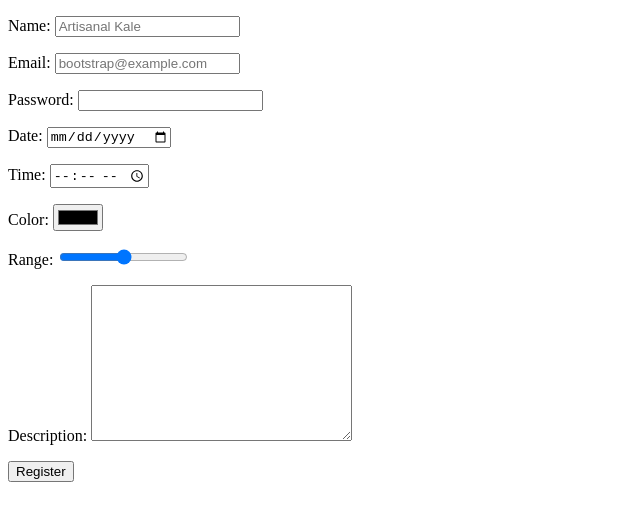
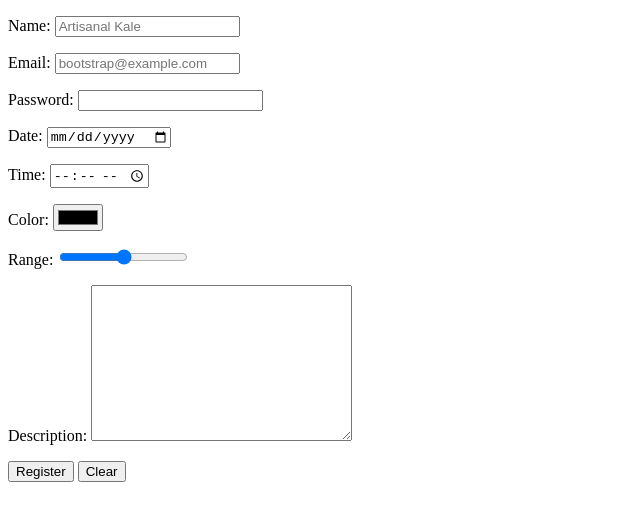
Before and after one commit to lashamerebashvili/html-and-css-practices, a plain HTML site: page 4-Forms/index.html in a window 1280 px wide. Shown: the whole page, without its empty margins (0-640 px from the left). Drawn offline with Linux system fonts and the light colour scheme.

Commit message:
feat(4-Forms): Added missing clear button

```diff
--- a/4-Forms/index.html
+++ b/4-Forms/index.html
@@ -58,6 +58,7 @@
             </p>
             <p>
                     <input type="submit" value="Register">
+                    <input type="reset" value="Clear">
             </p>
     </form>
 </body>
```
